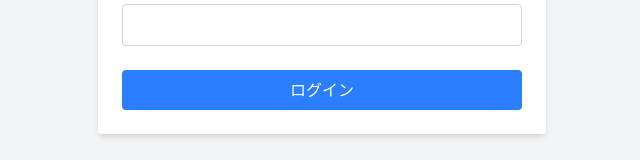
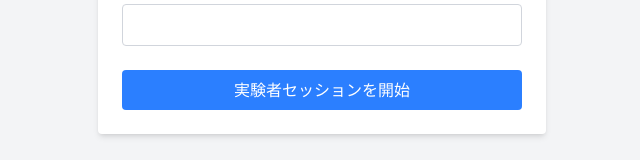
Before and after one commit to chell-uoxou/celab-react-user-session, a Next.js app: page /examples/name_and_id in a window 1280 px wide. Shown: the part 470-630 px from the top of the page, without its empty margins (318-958 px from the left). Built offline with nearby package versions, Linux system fonts and the light colour scheme.

Commit message:
feat loadingのフラグを追加

```diff
--- a/src/features/examples/nameAndID/NameAndIDView.tsx
+++ b/src/features/examples/nameAndID/NameAndIDView.tsx
@@ -8,8 +8,14 @@ type SessionData = {
 };
 
 const NameAndIDView = () => {
-  const { startSession, isSessionActive, userId, endSession, getData } =
-    useExperimentUserSession<SessionData>();
+  const {
+    startSession,
+    isSessionActive,
+    userId,
+    endSession,
+    getData,
+    isSessionLoading,
+  } = useExperimentUserSession<SessionData>();
   const [id, setId] = useState("");
   const [name, setName] = useState("");
   const [showConfirm, setShowConfirm] = useState(false);
@@ -29,8 +35,7 @@ const NameAndIDView = () => {
 
   return (
     <div>
-      {/* 必要でなければコメントアウト */}
-      {isSessionActive ? (
+      {!isSessionLoading && isSessionActive ? (
         <div className="flex items-center justify-center min-h-screen bg-gray-100">
           <div className="bg-white border border-gray-300 rounded p-6 w-full max-w-md shadow-md text-center">
             <h2 className="text-xl font-semibold text-gray-800 mb-4">
@@ -56,6 +61,10 @@ const NameAndIDView = () => {
               </button>
             </div>
           </div>
+        </div>
+      ) : isSessionLoading ? (
+        <div className="flex items-center justify-center min-h-screen bg-gray-100">
+          <div className="text-gray-600 text-lg">セッションを読み込み中...</div>
         </div>
       ) : (
         <div className="flex flex-col items-center justify-center min-h-screen bg-gray-100 p-4">
@@ -100,7 +109,7 @@ const NameAndIDView = () => {
               type="submit"
               className="w-full bg-blue-500 text-white py-2 rounded hover:bg-blue-600 transition"
             >
-              ログイン
+              実験者セッションを開始
             </button>
           </form>
 
--- a/src/hooks/useExperimentUserSession.ts
+++ b/src/hooks/useExperimentUserSession.ts
@@ -6,7 +6,8 @@ type StartOptions<T> = {
 };
 
 type ExperimentSessionHook<T = Record<string, unknown>> = {
-  isSessionActive: boolean;
+  isSessionActive: boolean | null;
+  isSessionLoading: boolean;
   userId: string | null;
   startSession: (userId: string, options: StartOptions<T>) => void;
   endSession: () => void;
@@ -27,7 +28,8 @@ const LOCALSTORAGE_KEY = "celab.experimentUserSession.v1";
 export const useExperimentUserSession = <
   T = Record<string, unknown>
 >(): ExperimentSessionHook<T> => {
-  const [isSessionActive, setIsSessionActive] = useState<boolean>(false);
+  const [isSessionActive, setIsSessionActive] = useState<boolean | null>(null);
+  const [isSessionLoading, setIsSessionLoading] = useState<boolean>(true);
   const [session, setSession] = useState<ExperimentSession<T> | null>(null);
   const userId = session !== null ? session.userId : null;
 
@@ -47,6 +49,7 @@ export const useExperimentUserSession = <
         setSession(null);
       }
     }
+    setIsSessionLoading(false);
   }, []);
 
   // ログイン処理
@@ -109,6 +112,7 @@ export const useExperimentUserSession = <
 
   return {
     isSessionActive,
+    isSessionLoading,
     userId,
     getData,
     setData,
```
